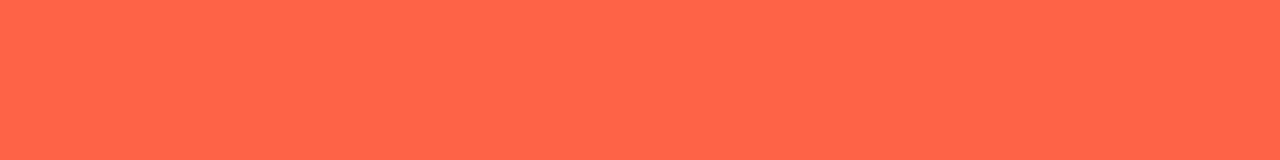
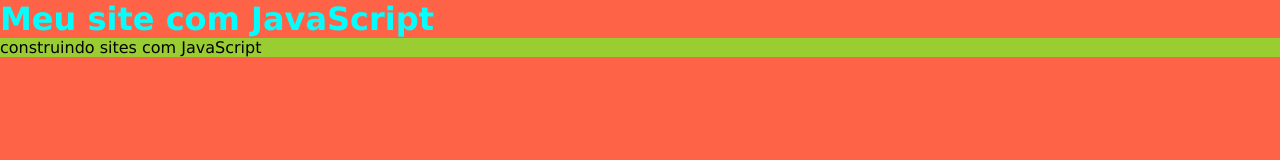
Before and after one commit to JIsaquewillers/projeto, a plain HTML site: page index.html in a window 1280 px wide. Drawn offline with Linux system fonts and the light colour scheme.

Commit message:
header
construção do header do nosso super site legal

```diff
--- a/index.html
+++ b/index.html
@@ -7,6 +7,11 @@
     <link rel="stylesheet" href="style.css">
 </head>
 <body>
+    <header>
+        <h1>Meu site com JavaScript</h1>
+        <p>construindo sites com JavaScript</p>
+    </header>
+
   <script src="./script.js"></script>
 </body>
 </html>
--- a/script.js
+++ b/script.js
@@ -1 +1,2 @@
-console.log("Ola mundo")
+console.log("Ola mundo");
+alert("Meu site");
--- a/style.css
+++ b/style.css
@@ -6,3 +6,9 @@
 body{
     background-color: tomato;
 }
+header h1{
+    color: aqua;
+}
+p{
+    background-color: yellowgreen;
+}
```
